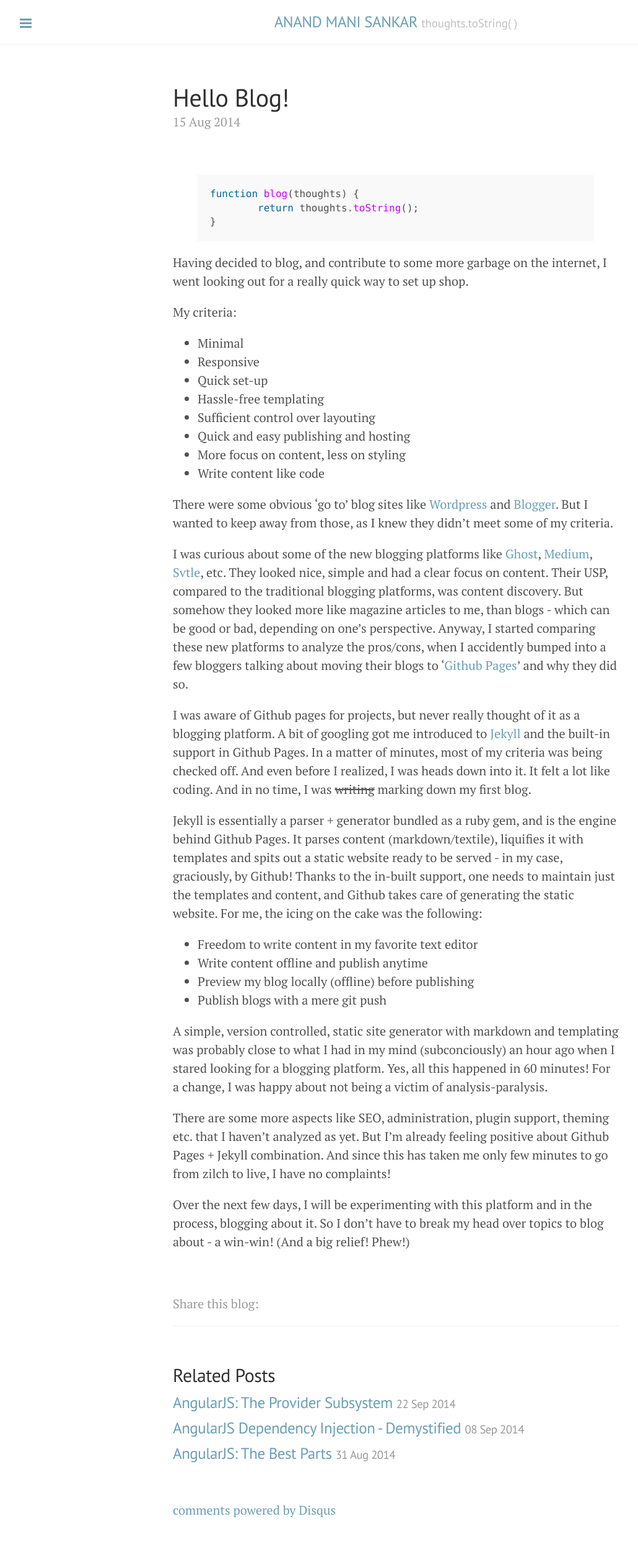
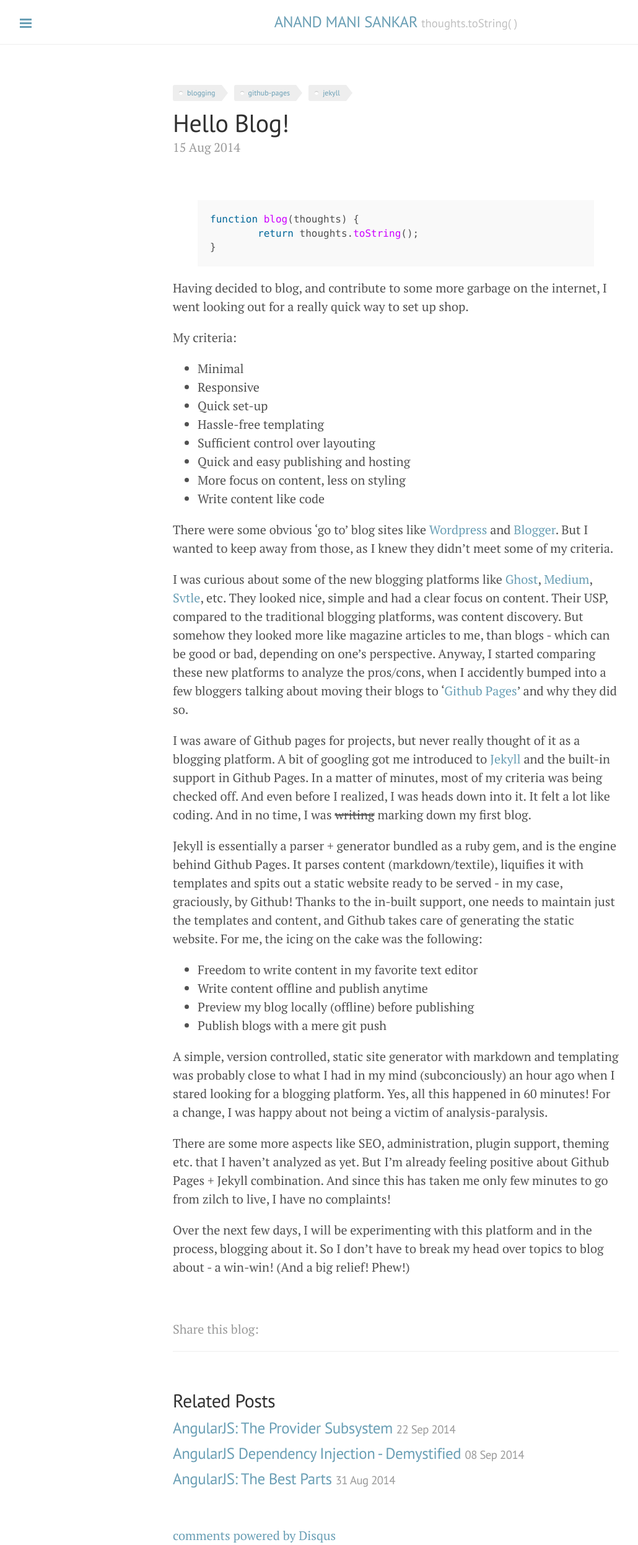
Before and after one commit to msanand/msanand.github.io, a Jekyll site: the page built from _posts/2014-08-15-hello-blog.md, in a window 1280 px wide. Shown: the whole page at 62% size, without its empty margins (1-1031 px from the left). Built offline with Jekyll 4.4.1, drawn with Linux system fonts in a browser that asks for light colours; nearby versions of some CDN libraries; Markdown is read by kramdown in place of the engine named in the settings; comment, search, counter and statistics services are not loaded; before the commit the page ends 2452 px from its top, so only the background shows below that.

Commit message:
Add tag index and post tags
- Added separate tag index page
- Added tags with each post

```diff
--- a/_config.yml
+++ b/_config.yml
@@ -1,7 +1,7 @@
 # Dependencies
 markdown:         redcarpet
 redcarpet:
-  extensions: ["strikethrough","smart"]
+  extensions: ["strikethrough","smart","with_toc_data"]
 highlighter:         pygments
 
 # Permalinks
@@ -26,7 +26,7 @@ author:
   url:            https://twitter.com/msanand
 
 # Custom vars
-version:          1.2.0
+version:          1.3.0
 
 github:
   repo:           https://github.com/msanand/msanand.github.io
--- a/_layouts/post.html
+++ b/_layouts/post.html
@@ -1,6 +1,12 @@
 ---
 layout: default
 ---
+
+<ul class="tags">
+  {% for tag in page.tags %}
+    <li><a href="{{ site.baseurl }}tags.html#{{tag}}" class="tag">{{ tag }}</a></li>
+  {% endfor %}
+</ul>
 
 <div class="post">
   <h1 class="post-title">{{ page.title }}</h1>
--- a/assets/css/custom.css
+++ b/assets/css/custom.css
@@ -1,3 +1,4 @@
+/* [START] Profile Picture */
 .circularProfilePic {
 	width: 200px;
 	height: 200px;
@@ -12,8 +13,7 @@
 	display: block;
     margin-left: auto;
     margin-right: auto;
-	}
-
+}
 
 .smallerCircularProfilePic {
 	width: 150px;
@@ -29,4 +29,88 @@
 	display: block;
 		margin-left: auto;
 		margin-right: auto;
-	}
+}
+/* [END] Profile Picture */
+
+/* [START] POST TAGS STYLING*/
+.tags {
+  list-style: none;
+  margin: 0;
+  overflow: hidden;
+  padding: 0;
+}
+
+.tags li {
+  float: left;
+}
+
+.tag {
+	font: 12px/1.5 'PT Sans', serif;
+  background: #eee;
+  border-radius: 3px 0 0 3px;
+  color: #999;
+  display: inline-block;
+  height: 26px;
+  line-height: 26px;
+  padding: 0 20px 0 23px;
+  position: relative;
+  margin: 0 10px 10px 0;
+  text-decoration: none !important;
+  -webkit-transition: color 0.2s;
+}
+
+.tag::before {
+  background: #fff;
+  border-radius: 10px;
+  box-shadow: inset 0 1px rgba(0, 0, 0, 0.25);
+  content: '';
+  height: 6px;
+  left: 10px;
+  position: absolute;
+  width: 6px;
+  top: 10px;
+}
+
+.tag::after {
+  background: #fff;
+  border-bottom: 13px solid transparent;
+  border-left: 10px solid #eee;
+  border-top: 13px solid transparent;
+  content: '';
+  position: absolute;
+  right: 0;
+  top: 0;
+}
+
+.tag:hover {
+  background-color: #6a9fb5;
+	text-decoration: none !important;
+  color: white !important;
+}
+
+.tag:hover::after {
+   border-left-color: #6a9fb5;
+}
+/* [END] POST TAGS STYLING*/
+
+/* [START] Anchor for headings - deep linking*/
+.header-link {
+  position: absolute;
+  left: 1em;
+  opacity: 0;
+
+
+  -webkit-transition: opacity 0.2s ease-in-out 0.1s;
+  -moz-transition: opacity 0.2s ease-in-out 0.1s;
+  -ms-transition: opacity 0.2s ease-in-out 0.1s;
+}
+
+h2:hover .header-link,
+h3:hover .header-link,
+h4:hover .header-link,
+h5:hover .header-link,
+h6:hover .header-link {
+  opacity: 1;
+}
+
+/* [END] Anchor for headings - deep linking */
```
Also changed, not shown: index.html (+7 -0 lines), tags.html (added, +30 -0 lines).
